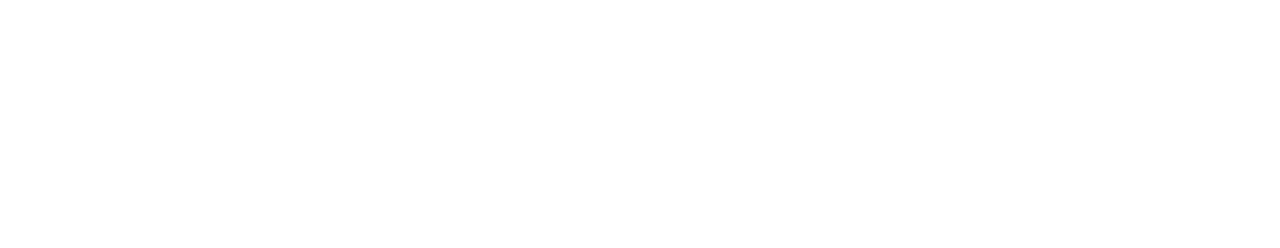
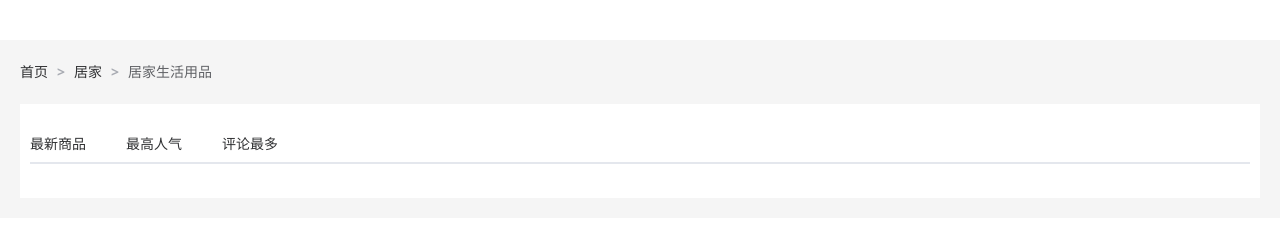
Before and after one commit to yuanzai-liu/vue-rabbit, a Vue app: page /category/sub/1 in a window 1280 px wide. Before the commit this address had no page. Shown: the part 165-413 px from the top of the page. Built offline with nearby package versions, Linux system fonts and the light colour scheme; no server answers; a small style sheet from the web is missing.

Commit message:
二级分类-整体认识和路由配置

```diff
--- a/src/router/index.js
+++ b/src/router/index.js
@@ -3,6 +3,7 @@
 import Layout from '@/views/Layout/index.vue'
 import Home from '@/views/Home/index.vue'
 import Category from '@/views/Category/index.vue'
+import SubCategory from '@/views/SubCategory/index.vue'
 
 const router = createRouter({
   history: createWebHistory(import.meta.env.BASE_URL),
@@ -19,6 +20,10 @@
         {
           path: 'category/:id',
           component: Category
+        },
+        {
+          path: 'category/sub/:id',
+          component: SubCategory
         }
       ]
     },
--- a/src/views/Category/index.vue
+++ b/src/views/Category/index.vue
@@ -32,7 +32,7 @@
         <h3>全部分类</h3>
         <ul>
           <li v-for="i in categoryData.children" :key="i.id">
-            <RouterLink to="/">
+            <RouterLink :to="`/category/sub/${i.id}`">
               <img :src="i.picture" />
               <p>{{ i.name }}</p>
             </RouterLink>
--- /dev/null
+++ b/src/views/SubCategory/index.vue
@@ -0,0 +1,88 @@
+<script setup>
+
+
+</script>
+
+<template>
+  <div class="container ">
+    <!-- 面包屑 -->
+    <div class="bread-container">
+      <el-breadcrumb separator=">">
+        <el-breadcrumb-item :to="{ path: '/' }">首页</el-breadcrumb-item>
+        <el-breadcrumb-item :to="{ path: '/' }">居家
+        </el-breadcrumb-item>
+        <el-breadcrumb-item>居家生活用品</el-breadcrumb-item>
+      </el-breadcrumb>
+    </div>
+    <div class="sub-container">
+      <el-tabs>
+        <el-tab-pane label="最新商品" name="publishTime"></el-tab-pane>
+        <el-tab-pane label="最高人气" name="orderNum"></el-tab-pane>
+        <el-tab-pane label="评论最多" name="evaluateNum"></el-tab-pane>
+      </el-tabs>
+      <div class="body">
+         <!-- 商品列表-->
+      </div>
+    </div>
+  </div>
+
+</template>
+
+
+
+<style lang="scss" scoped>
+.bread-container {
+  padding: 25px 0;
+  color: #666;
+}
+
+.sub-container {
+  padding: 20px 10px;
+  background-color: #fff;
+
+  .body {
+    display: flex;
+    flex-wrap: wrap;
+    padding: 0 10px;
+  }
+
+  .goods-item {
+    display: block;
+    width: 220px;
+    margin-right: 20px;
+    padding: 20px 30px;
+    text-align: center;
+
+    img {
+      width: 160px;
+      height: 160px;
+    }
+
+    p {
+      padding-top: 10px;
+    }
+
+    .name {
+      font-size: 16px;
+    }
+
+    .desc {
+      color: #999;
+      height: 29px;
+    }
+
+    .price {
+      color: $priceColor;
+      font-size: 20px;
+    }
+  }
+
+  .pagination-container {
+    margin-top: 20px;
+    display: flex;
+    justify-content: center;
+  }
+
+
+}
+</style>
```
